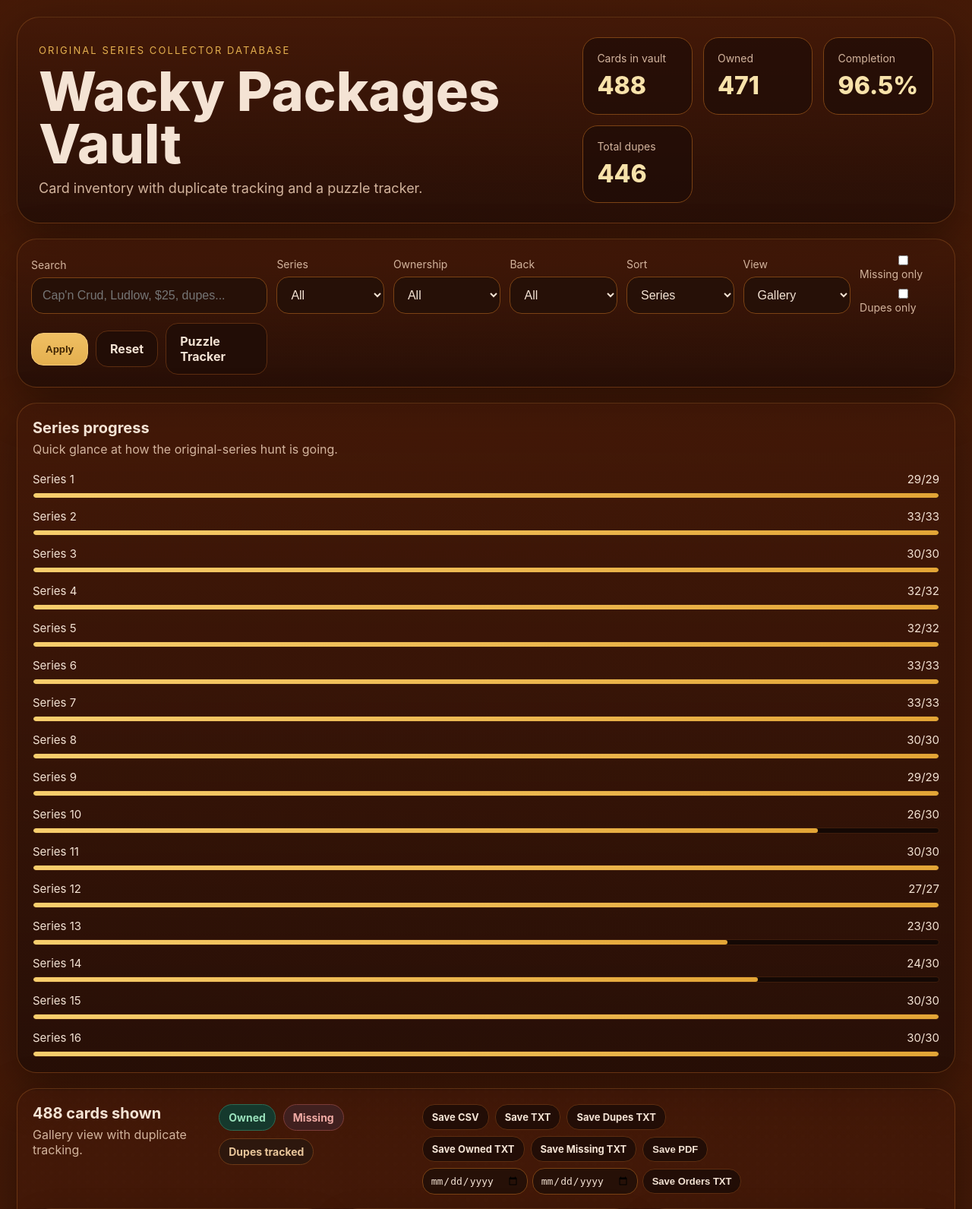
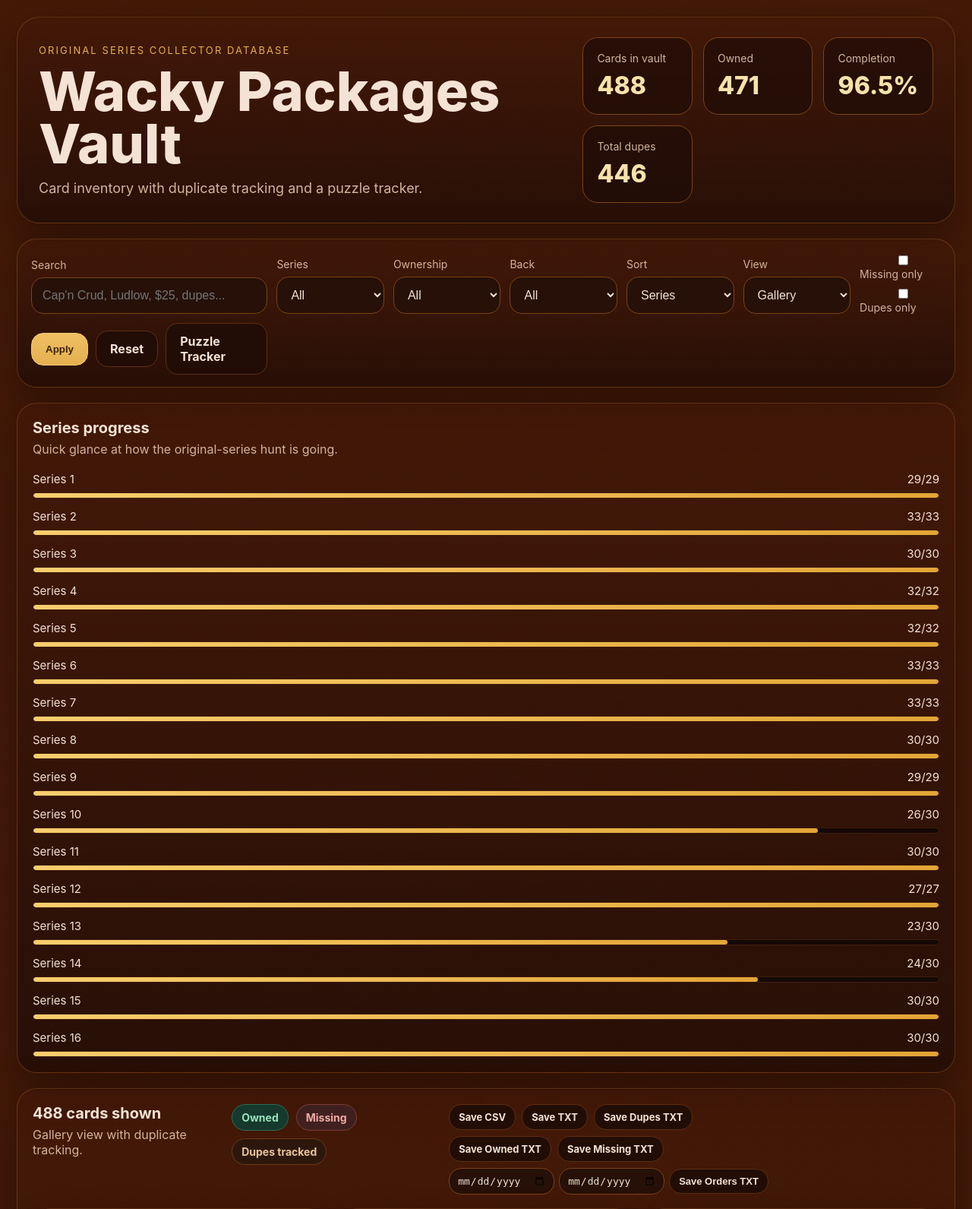
Before and after one commit to jlyle/wacky-clean, a Flask app: page / in a window 1280 px wide. Shown: the top 1591 px of the page at 76% size. Run offline with Flask 3, Linux system fonts and the light colour scheme; data comes from the database, SQL or seed files in the repository.

Commit message:
Remove Save PDF button from export actions

```diff
--- a/templates/index.html
+++ b/templates/index.html
@@ -132,7 +132,6 @@
         <div class="export-actions-row">
           <a class="btn btn-secondary btn-small" href="/export/owned">Save Owned TXT</a>
           <a class="btn btn-secondary btn-small" href="/export/missing">Save Missing TXT</a>
-          <button class="btn btn-secondary btn-small" onclick="window.print()">Save PDF</button>
           <form method="get" action="/export/orders" class="order-export-form">
             <input type="date" name="from" title="From date">
             <input type="date" name="to" title="To date">
```
